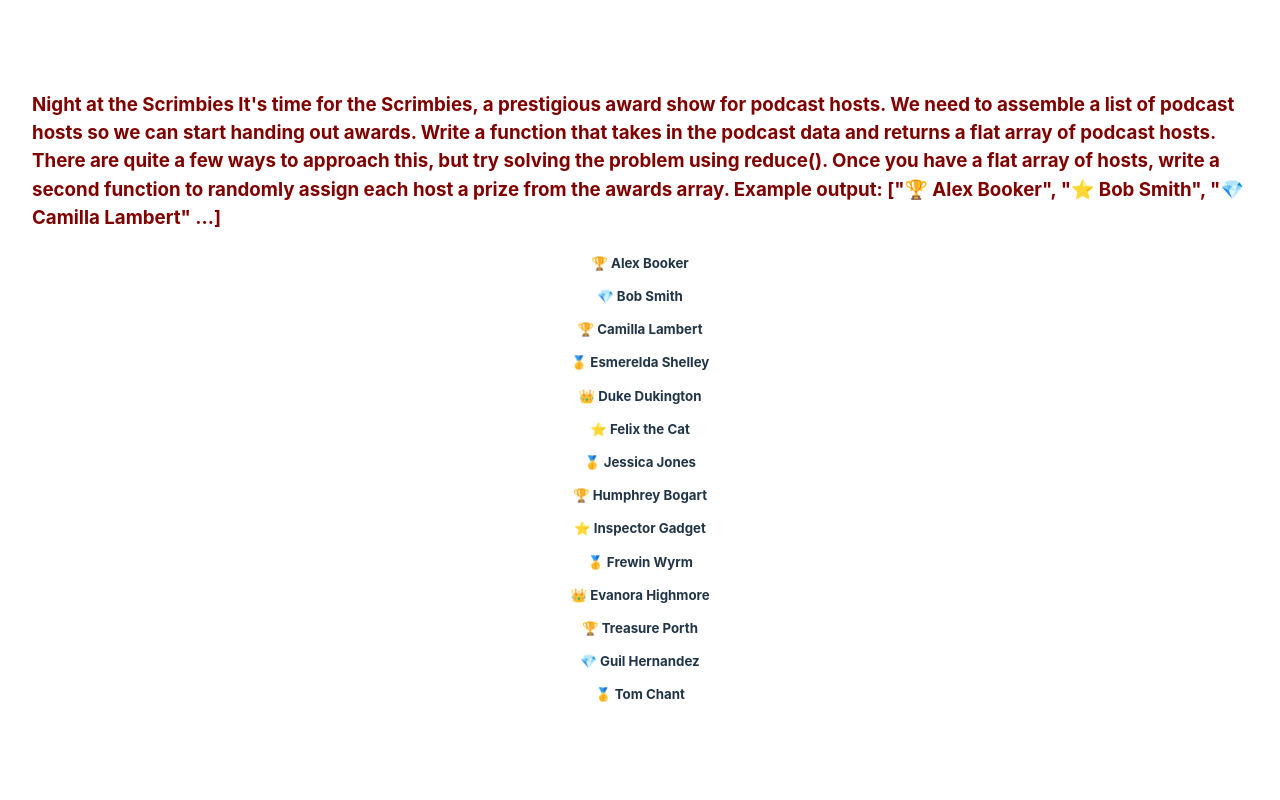
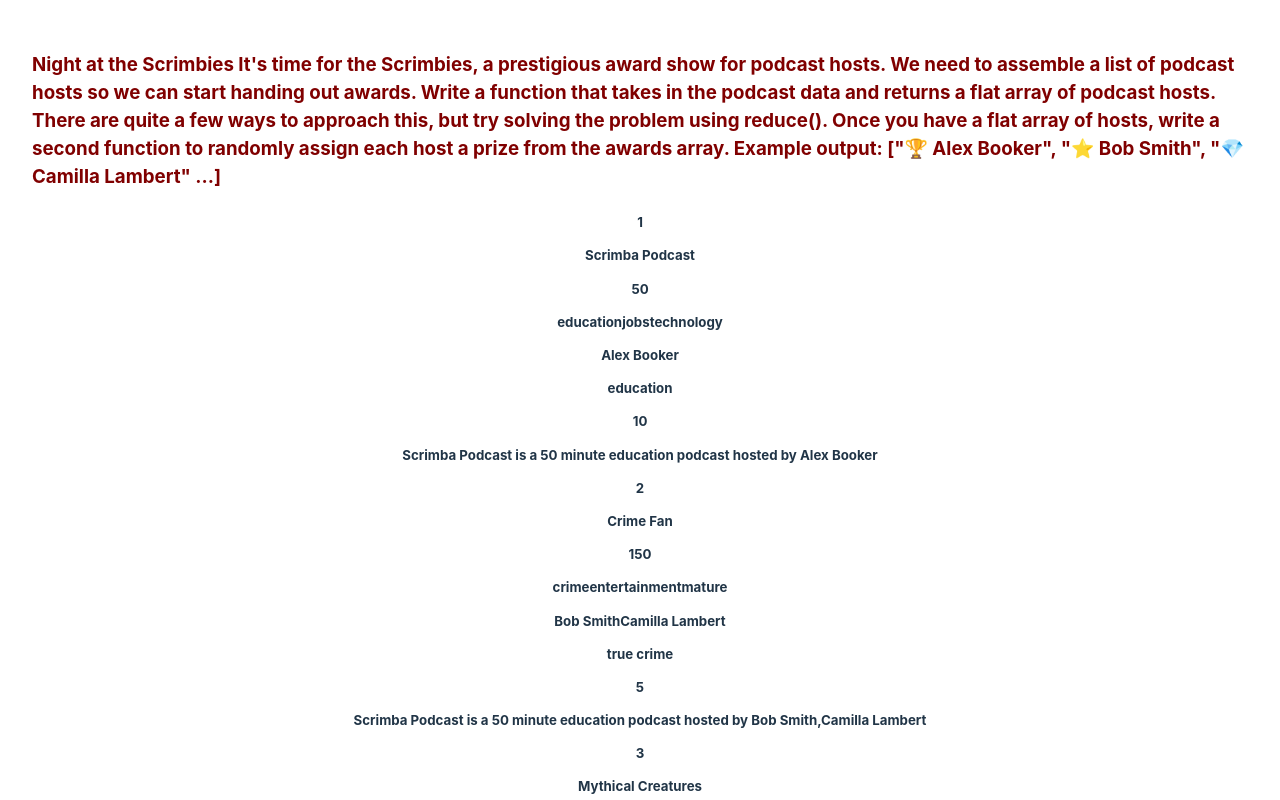
Before and after one commit to saurtripathi/JavascriptChallanges, a React (Vite) app: page / in a window 1280 px wide. Shown: the top 800 px of the page. Built offline with nearby package versions, Linux system fonts and the light colour scheme.

Commit message:
Temporary commit

```diff
--- a/data.js
+++ b/data.js
@@ -30,6 +30,7 @@
         paid: true
     },
     {
+        id: 4,
         title: "Crime Crime Crime",
         duration: 70,
         tags: ["crime", "entertainment", "mature"],
@@ -39,6 +40,7 @@
         paid: true
     },
     {
+        id: 5,
         title: "Something about Witches",
         duration: 35,
         tags: ["fantasy", "entertainment"],
@@ -48,6 +50,7 @@
         paid: false
     },
     {
+        id: 6,
         title: "Coding Corner",
         duration: 55,
         tags: ["education", "jobs", "technology"],
--- a/src/App.jsx
+++ b/src/App.jsx
@@ -6,28 +6,19 @@
 
 function App() {
 
-  const awards = ["🏆", "⭐", "💎", "🥇", "👑"];
-  function getHosts(data) {
-    return data.reduce((acc, current) => acc.concat([...current.hosts]), [])
-    // return data.reduce((acc, current) => [...acc, ...current.hosts], [])
-  }
-
-  function assignAwards(data) {
-    return getHosts(data).map(host => {
-      let random = Math.floor(Math.random() * awards.length)
-      return `${awards[random]} ${host}`
+  const description = "Scrimba Podcast is a 50 minute education podcast hosted by Alex Booker."
+  console.log(description.split('by')[1])
+  function createDescriptionsFor(data) {
+    return data.map(pod => {
+      return { ...pod, description: description.split('by')[0].concat(' by ').concat([pod.hosts]) }
     })
   }
-
-
-  // console.log(getHosts(podcasts));
-  console.log(assignAwards(data));
 
   return (
     <>
       <Challange />
       <div >
-        <Solution assignAwards={assignAwards} data={data} />
+        <Solution createDescriptionsFor={createDescriptionsFor} data={data} />
       </div>
     </>
   )
--- a/src/Solution.jsx
+++ b/src/Solution.jsx
@@ -1,9 +1,22 @@
 import React from 'react'
+import { times } from 'underscore'
 
 
-export default function Solution({ data, assignAwards }) {
-    console.log(assignAwards(data))
-    const mapElement = assignAwards(data).map(item => <p>{item}</p>)
+export default function Solution({ data, createDescriptionsFor }) {
+    const mapElement = createDescriptionsFor(data).map(item =>
+        <div>
+            <p>{item.id}</p>
+            <p>{item.title}</p>
+            <p>{item.duration}</p>
+            <p>{item.tags}</p>
+            <p>{item.hosts}</p>
+            <p>{item.genre}</p>
+            <p>{item.rating}</p>
+            <p>{item.paid}</p>
+            <p>{item.description}</p>
+        </div>)
+
+
     return (
         <h5>
             {mapElement}
```
